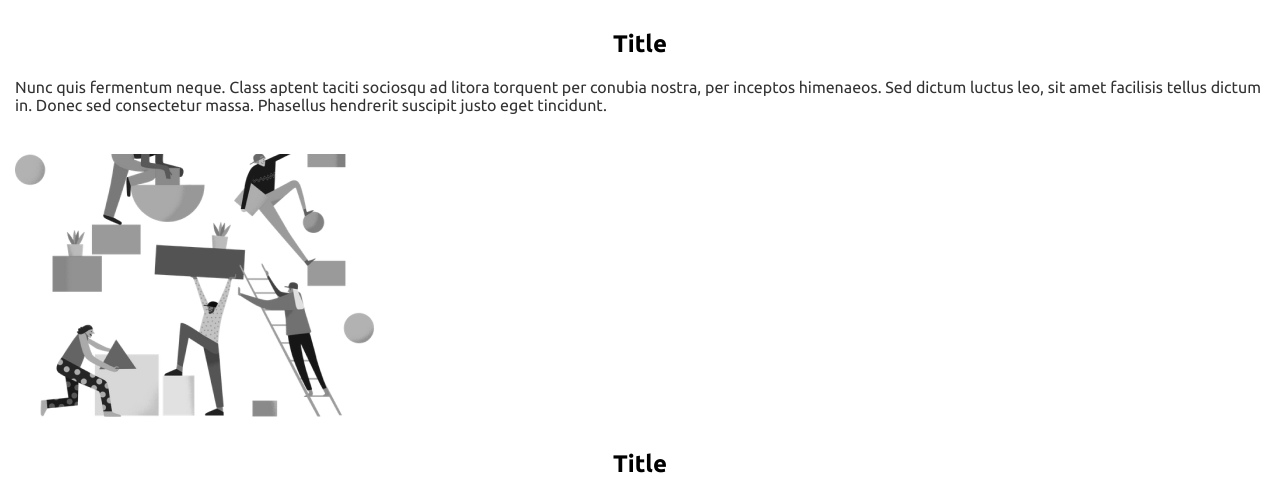
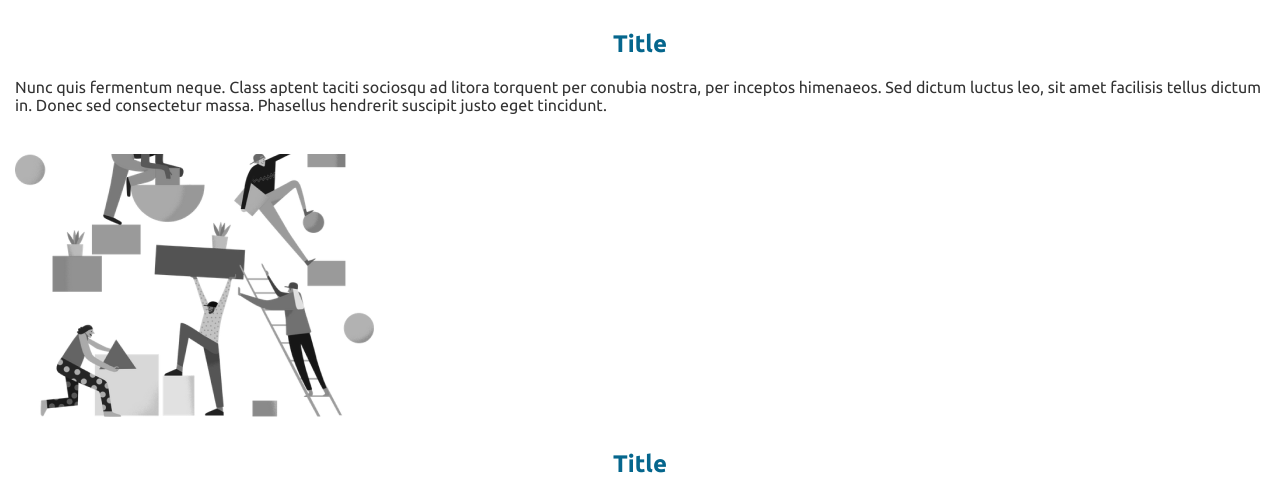
Before and after one commit to Kymii/EIS, a plain HTML site: page index.html in a window 1280 px wide. Shown: the part 2632-3127 px from the top of the page. Drawn offline with Linux system fonts and the light colour scheme.

Commit message:
Change color of title text on about section

```diff
--- a/css/main.css
+++ b/css/main.css
@@ -183,4 +183,5 @@
 #about h2 {
     text-align: center;
     margin: 10px 0px;
+    color: var(--blue-sapphire);
 }
```
